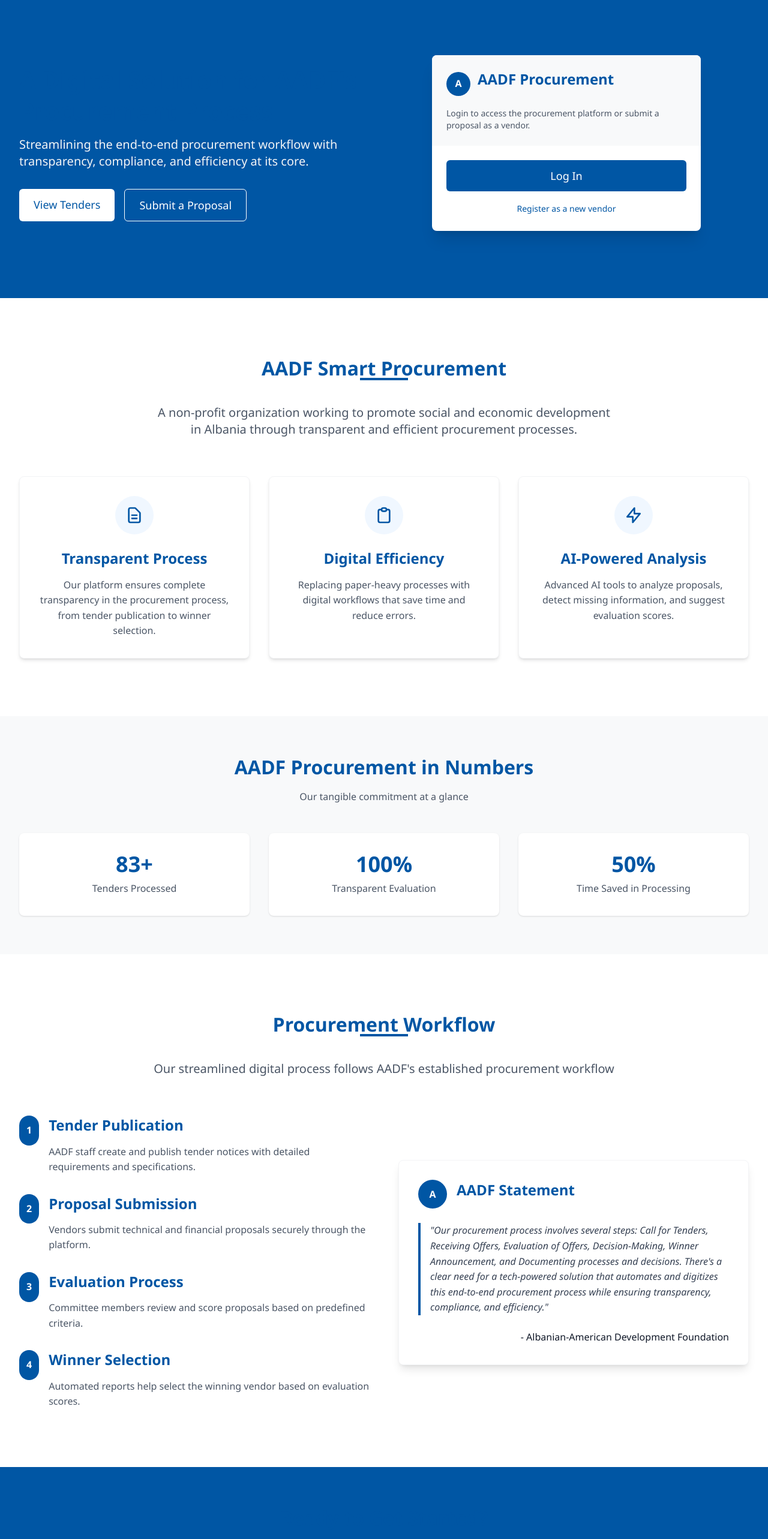
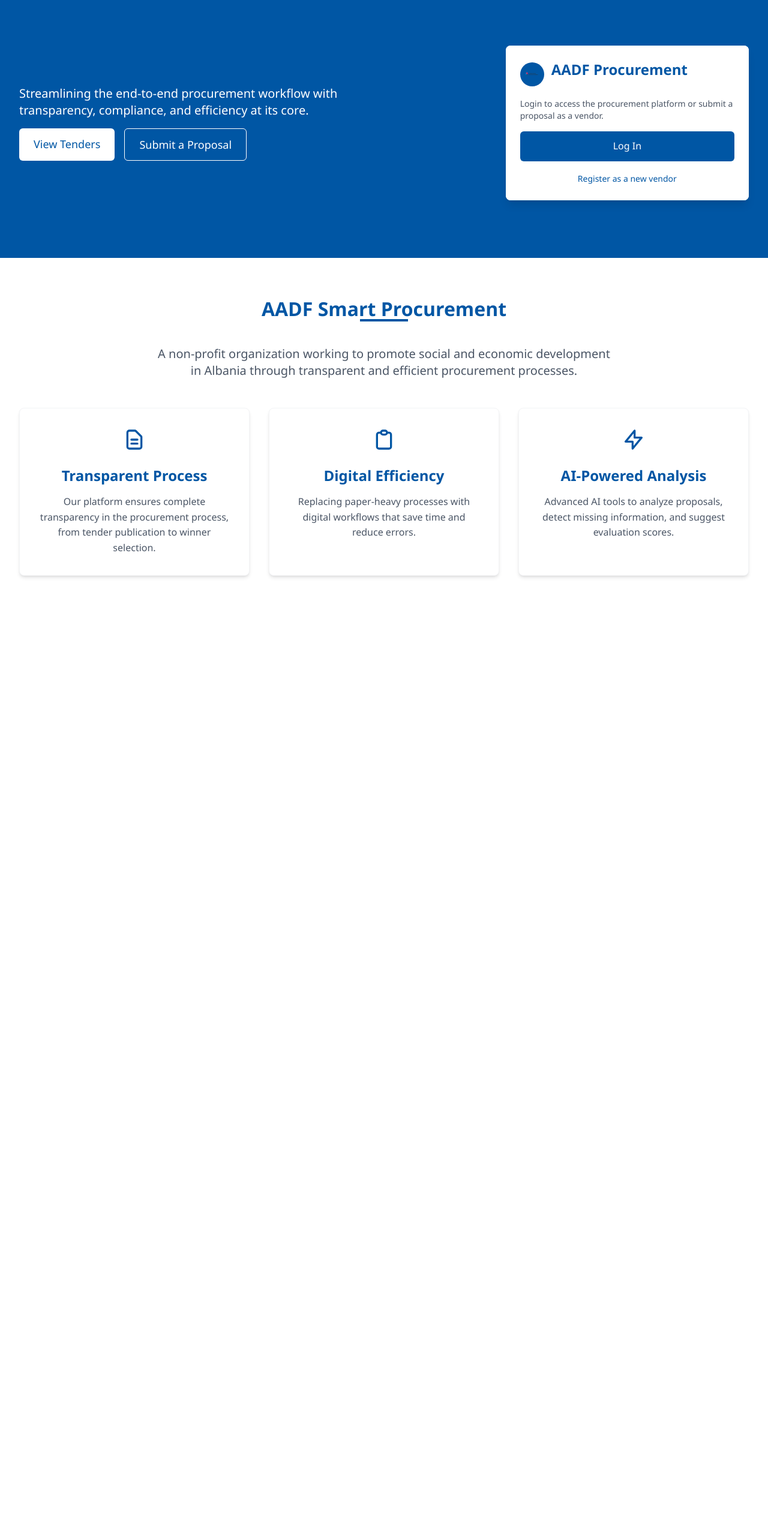
Before and after one commit to gasolineeater/hackathon1_aadf, a Next.js app in the folder procurement-platform/: page / in a window 1280 px wide. Shown: the part 20-2586 px from the top of the page at 60% size. After the commit the page ends 1044 px from the top, so only its background shows below. Built offline with nearby package versions, Linux system fonts and the light colour scheme.

Commit message:
Edit: Update homepage and navbar to match the design in the screenshot

```diff
--- a/procurement-platform/src/app/components/Navbar.tsx
+++ b/procurement-platform/src/app/components/Navbar.tsx
@@ -34,46 +34,26 @@
           </Link>
 
           <nav className="hidden md:flex space-x-8">
-            <div className="relative group">
-              <button className="text-gray-700 hover:text-[#0056a4] font-medium transition-colors py-2">
-                About
-              </button>
-              <div className="absolute left-0 mt-2 w-48 bg-white shadow-lg rounded-md overflow-hidden transform scale-0 group-hover:scale-100 opacity-0 group-hover:opacity-100 transition-all duration-200 origin-top-left z-50">
-                <Link href="/about" className="block px-4 py-2 text-sm text-gray-700 hover:bg-gray-100">
-                  Our Story & Approach
-                </Link>
-                <Link href="/about/what-we-do" className="block px-4 py-2 text-sm text-gray-700 hover:bg-gray-100">
-                  What we do
-                </Link>
-                <Link href="/about/who-we-are" className="block px-4 py-2 text-sm text-gray-700 hover:bg-gray-100">
-                  Who we are
-                </Link>
-              </div>
-            </div>
+            <Link
+              href="/about"
+              className="text-gray-700 hover:text-[#0056a4] font-medium transition-colors py-2"
+            >
+              About
+            </Link>
 
             <Link
-              href="/tenders"
+              href="/projects"
               className="text-gray-700 hover:text-[#0056a4] font-medium transition-colors py-2"
             >
               Projects
             </Link>
 
-            <div className="relative group">
-              <button className="text-gray-700 hover:text-[#0056a4] font-medium transition-colors py-2">
-                Opportunities
-              </button>
-              <div className="absolute left-0 mt-2 w-48 bg-white shadow-lg rounded-md overflow-hidden transform scale-0 group-hover:scale-100 opacity-0 group-hover:opacity-100 transition-all duration-200 origin-top-left z-50">
-                <Link href="/tenders" className="block px-4 py-2 text-sm text-gray-700 hover:bg-gray-100">
-                  Procurement
-                </Link>
-                <Link href="/careers" className="block px-4 py-2 text-sm text-gray-700 hover:bg-gray-100">
-                  Careers
-                </Link>
-                <Link href="/calls" className="block px-4 py-2 text-sm text-gray-700 hover:bg-gray-100">
-                  Open Calls
-                </Link>
-              </div>
-            </div>
+            <Link
+              href="/opportunities"
+              className="text-gray-700 hover:text-[#0056a4] font-medium transition-colors py-2"
+            >
+              Opportunities
+            </Link>
 
             <Link
               href="/news"
--- a/procurement-platform/src/app/page.tsx
+++ b/procurement-platform/src/app/page.tsx
@@ -5,17 +5,13 @@
   return (
     <div className="min-h-screen bg-white">
       {/* Hero Section */}
-      <section className="relative bg-[#0056a4] text-white overflow-hidden">
-        <div className="absolute inset-0 opacity-10 bg-pattern"></div>
-        <div className="max-w-7xl mx-auto px-4 sm:px-6 lg:px-8 py-20 md:py-28 relative z-10">
-          <div className="md:flex md:items-center md:justify-between">
-            <div className="md:w-1/2 mb-10 md:mb-0">
-              <h1 className="text-4xl md:text-5xl font-bold leading-tight mb-6">
-                A Digital Solution for AADF's Procurement Process
-              </h1>
-              <p className="text-xl text-gray-100 mb-8 max-w-2xl">
-                Streamlining the end-to-end procurement workflow with transparency,
-                compliance, and efficiency at its core.
+      <section className="bg-[#0056a4] text-white">
+        <div className="max-w-7xl mx-auto px-4 sm:px-6 lg:px-8 py-16 md:py-24 flex flex-col md:flex-row items-center justify-between">
+          {/* Left side - Main content */}
+          <div className="md:w-1/2 mb-10 md:mb-0 md:pr-8">
+            <p className="text-xl text-white mb-4 max-w-2xl">
+              Streamlining the end-to-end procurement workflow with
+              transparency, compliance, and efficiency at its core.
             </p>
             <div className="flex flex-col sm:flex-row gap-4">
               <Link
@@ -32,23 +28,28 @@
               </Link>
             </div>
           </div>
-            <div className="md:w-1/2 flex justify-center">
-              <div className="w-full max-w-md bg-white rounded-lg shadow-xl overflow-hidden">
-                <div className="p-6 bg-[#f8f9fa]">
+
+          {/* Right side - Login card */}
+          <div className="md:w-1/3">
+            <div className="bg-white rounded-lg shadow-lg overflow-hidden">
+              <div className="p-6 bg-white">
                 <div className="flex items-center space-x-3 mb-4">
                   <div className="w-10 h-10 bg-[#0056a4] rounded-full flex items-center justify-center text-white font-bold">
-                      A
+                    <Image
+                      src="/images/aadf-logo.svg"
+                      alt="AADF"
+                      width={24}
+                      height={24}
+                    />
                   </div>
                   <h3 className="text-xl font-bold text-[#0056a4]">AADF Procurement</h3>
                 </div>
-                  <p className="text-gray-600 text-sm">
+                <p className="text-gray-600 text-sm mb-4">
                   Login to access the procurement platform or submit a proposal as a vendor.
                 </p>
-                </div>
-                <div className="p-6">
                 <Link
                   href="/login"
-                    className="w-full block text-center px-6 py-3 rounded-md bg-[#0056a4] text-white hover:bg-[#004483] transition-colors text-lg font-medium"
+                  className="w-full block text-center px-6 py-3 rounded-md bg-[#0056a4] text-white hover:bg-[#004483] transition-colors font-medium"
                 >
                   Log In
                 </Link>
@@ -61,13 +62,12 @@
             </div>
           </div>
         </div>
-        </div>
       </section>
 
-      {/* About Section */}
-      <section className="py-16 md:py-24">
+      {/* Main Content Section */}
+      <section className="py-16">
         <div className="max-w-7xl mx-auto px-4 sm:px-6 lg:px-8">
-          <div className="text-center mb-16">
+          <div className="text-center mb-12">
             <h2 className="text-3xl font-bold text-[#0056a4] mb-4 inline-block relative">
               AADF Smart Procurement
               <span className="absolute bottom-0 left-1/2 transform -translate-x-1/2 w-20 h-1 bg-[#0056a4]"></span>
@@ -78,10 +78,11 @@
             </p>
           </div>
 
+          {/* Features */}
           <div className="grid grid-cols-1 md:grid-cols-3 gap-8 text-center">
-            <div className="bg-white p-8 rounded-lg shadow-md border border-gray-100 hover:shadow-lg transition-shadow">
-              <div className="w-16 h-16 bg-[#f0f7ff] rounded-full flex items-center justify-center mx-auto mb-6">
-                <svg xmlns="http://www.w3.org/2000/svg" className="h-8 w-8 text-[#0056a4]" fill="none" viewBox="0 0 24 24" stroke="currentColor">
+            <div className="bg-white p-8 rounded-lg shadow-md border border-gray-100">
+              <div className="flex justify-center mb-6">
+                <svg xmlns="http://www.w3.org/2000/svg" className="h-10 w-10 text-[#0056a4]" fill="none" viewBox="0 0 24 24" stroke="currentColor">
                   <path strokeLinecap="round" strokeLinejoin="round" strokeWidth={2} d="M9 12h6m-6 4h6m2 5H7a2 2 0 01-2-2V5a2 2 0 012-2h5.586a1 1 0 01.707.293l5.414 5.414a1 1 0 01.293.707V19a2 2 0 01-2 2z" />
                 </svg>
               </div>
@@ -91,9 +92,9 @@
               </p>
             </div>
 
-            <div className="bg-white p-8 rounded-lg shadow-md border border-gray-100 hover:shadow-lg transition-shadow">
-              <div className="w-16 h-16 bg-[#f0f7ff] rounded-full flex items-center justify-center mx-auto mb-6">
-                <svg xmlns="http://www.w3.org/2000/svg" className="h-8 w-8 text-[#0056a4]" fill="none" viewBox="0 0 24 24" stroke="currentColor">
+            <div className="bg-white p-8 rounded-lg shadow-md border border-gray-100">
+              <div className="flex justify-center mb-6">
+                <svg xmlns="http://www.w3.org/2000/svg" className="h-10 w-10 text-[#0056a4]" fill="none" viewBox="0 0 24 24" stroke="currentColor">
                   <path strokeLinecap="round" strokeLinejoin="round" strokeWidth={2} d="M9 5H7a2 2 0 00-2 2v12a2 2 0 002 2h10a2 2 0 002-2V7a2 2 0 00-2-2h-2M9 5a2 2 0 002 2h2a2 2 0 002-2M9 5a2 2 0 012-2h2a2 2 0 012 2" />
                 </svg>
               </div>
@@ -103,9 +104,9 @@
               </p>
             </div>
 
-            <div className="bg-white p-8 rounded-lg shadow-md border border-gray-100 hover:shadow-lg transition-shadow">
-              <div className="w-16 h-16 bg-[#f0f7ff] rounded-full flex items-center justify-center mx-auto mb-6">
-                <svg xmlns="http://www.w3.org/2000/svg" className="h-8 w-8 text-[#0056a4]" fill="none" viewBox="0 0 24 24" stroke="currentColor">
+            <div className="bg-white p-8 rounded-lg shadow-md border border-gray-100">
+              <div className="flex justify-center mb-6">
+                <svg xmlns="http://www.w3.org/2000/svg" className="h-10 w-10 text-[#0056a4]" fill="none" viewBox="0 0 24 24" stroke="currentColor">
                   <path strokeLinecap="round" strokeLinejoin="round" strokeWidth={2} d="M13 10V3L4 14h7v7l9-11h-7z" />
                 </svg>
               </div>
@@ -117,142 +118,6 @@
           </div>
         </div>
       </section>
-
-      {/* Stats Section */}
-      <section className="bg-[#f8f9fa] py-16">
-        <div className="max-w-7xl mx-auto px-4 sm:px-6 lg:px-8">
-          <div className="text-center mb-12">
-            <h2 className="text-2xl font-bold text-[#0056a4] mb-2">AADF Procurement in Numbers</h2>
-            <p className="text-gray-600">Our tangible commitment at a glance</p>
-          </div>
-
-          <div className="grid grid-cols-1 md:grid-cols-3 gap-8">
-            <div className="bg-white p-8 rounded-lg shadow-sm text-center">
-              <div className="text-4xl font-bold text-[#0056a4] mb-2">83+</div>
-              <div className="text-gray-600 font-medium">Tenders Processed</div>
-            </div>
-
-            <div className="bg-white p-8 rounded-lg shadow-sm text-center">
-              <div className="text-4xl font-bold text-[#0056a4] mb-2">100%</div>
-              <div className="text-gray-600 font-medium">Transparent Evaluation</div>
-            </div>
-
-            <div className="bg-white p-8 rounded-lg shadow-sm text-center">
-              <div className="text-4xl font-bold text-[#0056a4] mb-2">50%</div>
-              <div className="text-gray-600 font-medium">Time Saved in Processing</div>
-            </div>
-          </div>
-        </div>
-      </section>
-
-      {/* Workflow Section */}
-      <section className="py-16 md:py-24">
-        <div className="max-w-7xl mx-auto px-4 sm:px-6 lg:px-8">
-          <div className="text-center mb-16">
-            <h2 className="text-3xl font-bold text-[#0056a4] mb-4 inline-block relative">
-              Procurement Workflow
-              <span className="absolute bottom-0 left-1/2 transform -translate-x-1/2 w-20 h-1 bg-[#0056a4]"></span>
-            </h2>
-            <p className="text-xl text-gray-600 max-w-3xl mx-auto mt-6">
-              Our streamlined digital process follows AADF's established procurement workflow
-            </p>
-          </div>
-
-          <div className="grid grid-cols-1 md:grid-cols-2 gap-12 items-center">
-            <div className="order-2 md:order-1">
-              <div className="space-y-8">
-                <div className="flex items-start">
-                  <div className="flex-shrink-0 bg-[#0056a4] rounded-full p-3 text-white">
-                    <span className="font-bold">1</span>
-                  </div>
-                  <div className="ml-4">
-                    <h3 className="text-xl font-semibold text-[#0056a4] mb-2">Tender Publication</h3>
-                    <p className="text-gray-600">
-                      AADF staff create and publish tender notices with detailed requirements and specifications.
-                    </p>
-                  </div>
-                </div>
-
-                <div className="flex items-start">
-                  <div className="flex-shrink-0 bg-[#0056a4] rounded-full p-3 text-white">
-                    <span className="font-bold">2</span>
-                  </div>
-                  <div className="ml-4">
-                    <h3 className="text-xl font-semibold text-[#0056a4] mb-2">Proposal Submission</h3>
-                    <p className="text-gray-600">
-                      Vendors submit technical and financial proposals securely through the platform.
-                    </p>
-                  </div>
-                </div>
-
-                <div className="flex items-start">
-                  <div className="flex-shrink-0 bg-[#0056a4] rounded-full p-3 text-white">
-                    <span className="font-bold">3</span>
-                  </div>
-                  <div className="ml-4">
-                    <h3 className="text-xl font-semibold text-[#0056a4] mb-2">Evaluation Process</h3>
-                    <p className="text-gray-600">
-                      Committee members review and score proposals based on predefined criteria.
-                    </p>
-                  </div>
-                </div>
-
-                <div className="flex items-start">
-                  <div className="flex-shrink-0 bg-[#0056a4] rounded-full p-3 text-white">
-                    <span className="font-bold">4</span>
-                  </div>
-                  <div className="ml-4">
-                    <h3 className="text-xl font-semibold text-[#0056a4] mb-2">Winner Selection</h3>
-                    <p className="text-gray-600">
-                      Automated reports help select the winning vendor based on evaluation scores.
-                    </p>
-                  </div>
-                </div>
-              </div>
-            </div>
-
-            <div className="order-1 md:order-2 bg-white p-8 rounded-lg shadow-lg border border-gray-100">
-              <div className="flex items-center mb-6">
-                <div className="w-12 h-12 bg-[#0056a4] rounded-full flex items-center justify-center text-white font-bold mr-4">
-                  A
-                </div>
-                <h3 className="text-xl font-bold text-[#0056a4]">AADF Statement</h3>
-              </div>
-              <blockquote className="text-gray-700 italic border-l-4 border-[#0056a4] pl-4 mb-6">
-                "Our procurement process involves several steps: Call for Tenders, Receiving Offers,
-                Evaluation of Offers, Decision-Making, Winner Announcement, and Documenting processes and decisions.
-                There's a clear need for a tech-powered solution that automates and digitizes this end-to-end
-                procurement process while ensuring transparency, compliance, and efficiency."
-              </blockquote>
-              <p className="text-right font-medium text-gray-900">- Albanian-American Development Foundation</p>
-            </div>
-          </div>
-        </div>
-      </section>
-
-      {/* CTA Section */}
-      <section className="bg-[#0056a4] text-white py-16">
-        <div className="max-w-7xl mx-auto px-4 sm:px-6 lg:px-8 text-center">
-          <h2 className="text-3xl font-bold mb-6">Ready to Get Started?</h2>
-          <p className="text-xl text-gray-100 max-w-3xl mx-auto mb-8">
-            Join our platform to participate in AADF's procurement process with complete transparency and efficiency.
-          </p>
-          <div className="flex flex-col sm:flex-row gap-4 justify-center">
-            <Link
-              href="/register"
-              className="px-8 py-4 rounded-md bg-white text-[#0056a4] hover:bg-gray-100 transition-colors text-lg font-medium"
-            >
-              Register as a Vendor
-            </Link>
-            <Link
-              href="/tenders"
-              className="px-8 py-4 rounded-md border border-white text-white hover:bg-[#0067c5] transition-colors text-lg font-medium"
-            >
-              Browse Active Tenders
-            </Link>
-          </div>
-        </div>
-      </section>
     </div>
   );
 }
```
Lines whose indentation alone changed are shown as unchanged.
